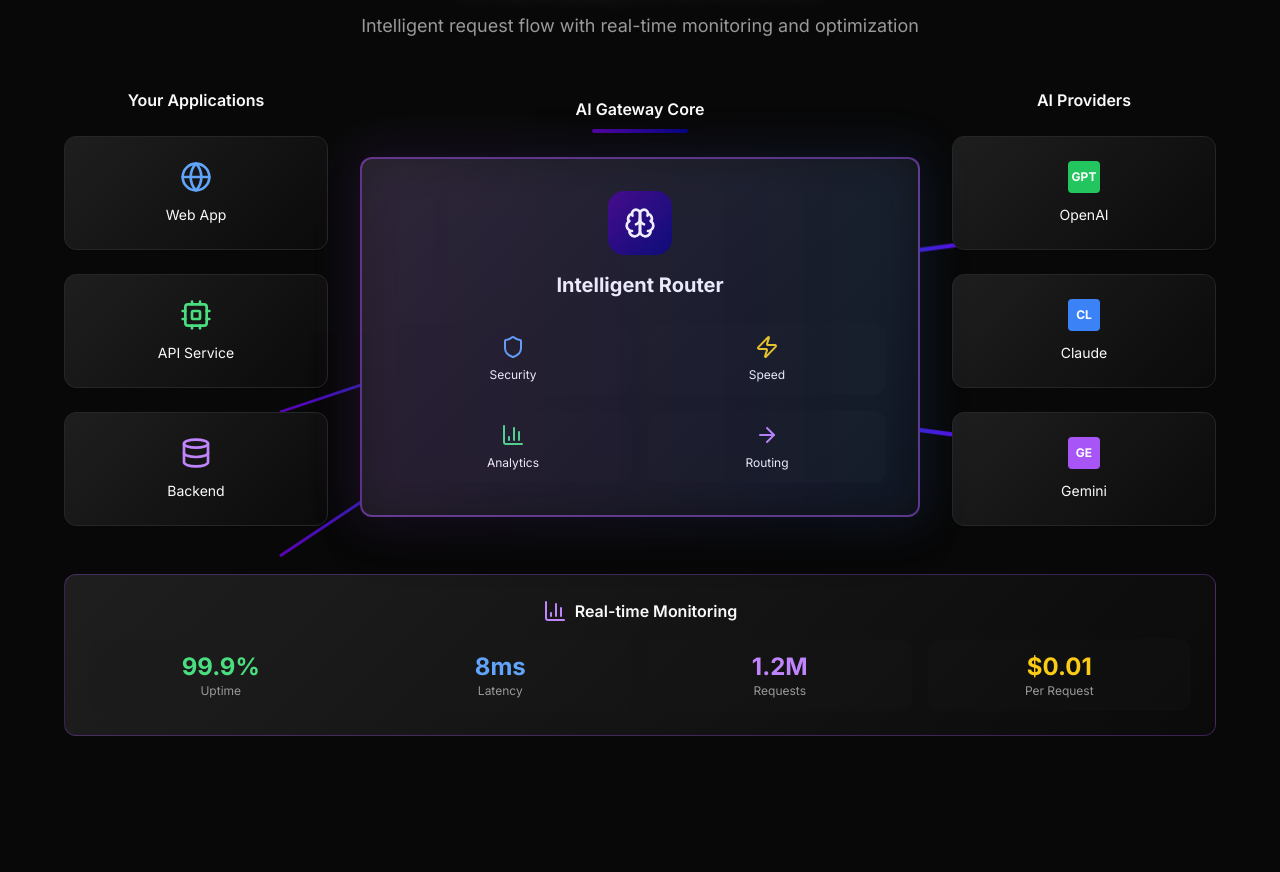
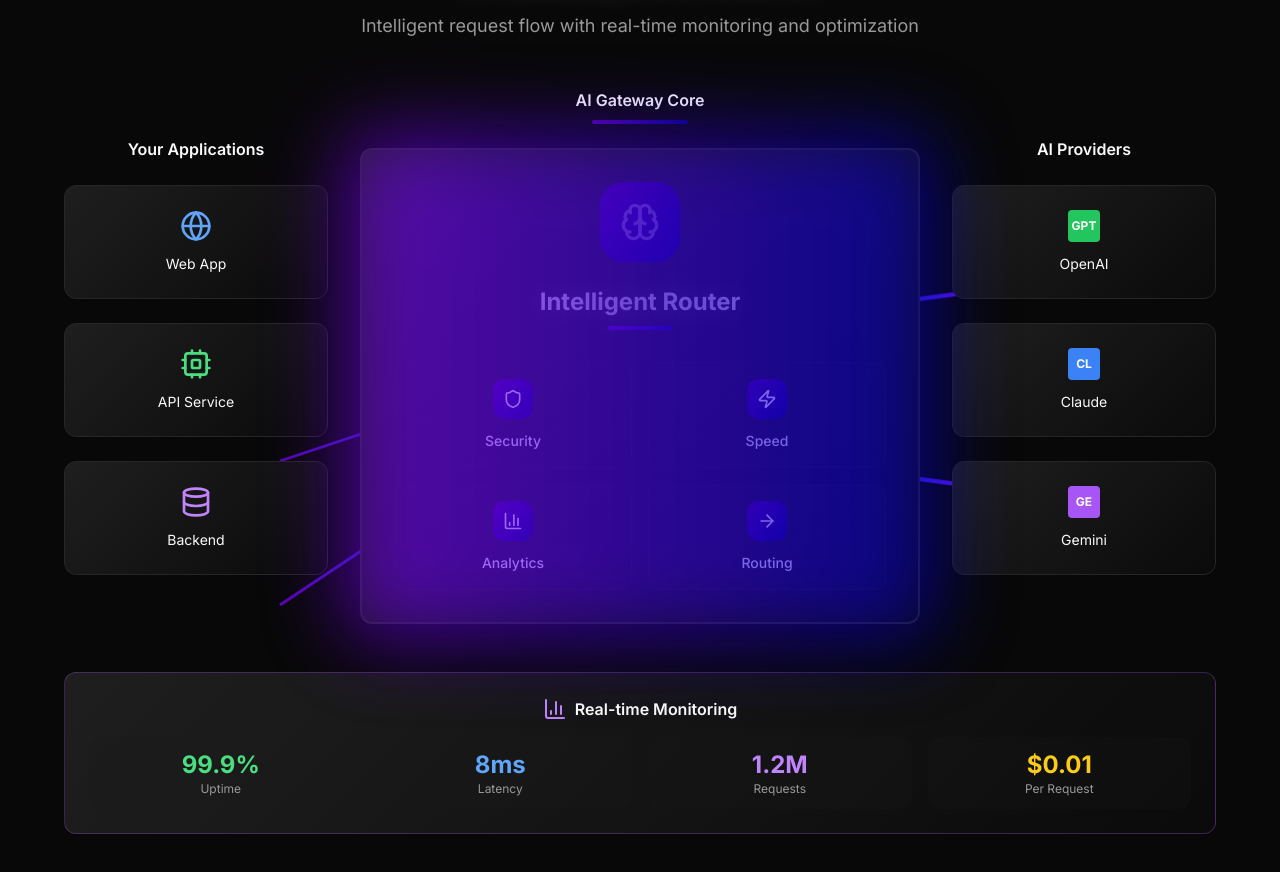
Before and after one commit to madanvinitha/insightful-ai-portal, a React (Vite) app: page / in a window 1280 px wide. Shown: the part 1900-2772 px from the top of the page. Built offline with nearby package versions, Linux system fonts and the light colour scheme.

Commit message:
Refine Gateway Core
Improve the Gateway Core component with subtle enhancements to its design and functionality.

```diff
--- a/src/components/ui/flow-diagram.tsx
+++ b/src/components/ui/flow-diagram.tsx
@@ -89,38 +89,50 @@ const FlowDiagram = () => {
 
             <div className="relative">
               {/* Main Gateway Card */}
-              <Card className="card-elegant border-2 border-purple-500/50 shadow-2xl transform hover:scale-105 transition-all duration-500">
-                <CardContent className="p-8">
-                  <div className="text-center mb-6">
-                    <div className="w-16 h-16 bg-gradient-accent rounded-2xl flex items-center justify-center mx-auto mb-4">
-                      <Brain className="h-8 w-8 text-white" />
+              <Card className="card-elegant border-2 border-gradient-wire shadow-2xl transform hover:scale-105 transition-all duration-500 relative overflow-hidden">
+                <div className="absolute inset-0 bg-gradient-accent/5"></div>
+                <CardContent className="p-8 relative z-10">
+                  <div className="text-center mb-8">
+                    <div className="relative w-20 h-20 bg-gradient-accent rounded-3xl flex items-center justify-center mx-auto mb-6 shadow-glow">
+                      <Brain className="h-10 w-10 text-white animate-pulse" />
+                      <div className="absolute inset-0 bg-gradient-accent rounded-3xl animate-glow opacity-50"></div>
                     </div>
-                    <h5 className="text-xl font-bold text-foreground">Intelligent Router</h5>
+                    <h5 className="text-2xl font-bold hero-text mb-2">Intelligent Router</h5>
+                    <div className="w-16 h-1 bg-gradient-wire mx-auto rounded-full animate-glow"></div>
                   </div>
 
                   <div className="grid grid-cols-2 gap-4">
-                    <div className="text-center p-3 bg-accent/30 rounded-lg">
-                      <Shield className="h-6 w-6 text-blue-400 mx-auto mb-2" />
-                      <div className="text-xs text-foreground">Security</div>
+                    <div className="text-center p-4 bg-gradient-to-br from-accent/40 to-accent/20 rounded-xl border border-border/30 hover:border-border/60 transition-all duration-300 hover:scale-105">
+                      <div className="w-10 h-10 bg-gradient-accent rounded-lg flex items-center justify-center mx-auto mb-3">
+                        <Shield className="h-5 w-5 text-white" />
+                      </div>
+                      <div className="text-sm font-medium text-foreground">Security</div>
                     </div>
-                    <div className="text-center p-3 bg-accent/30 rounded-lg">
-                      <Zap className="h-6 w-6 text-yellow-400 mx-auto mb-2" />
-                      <div className="text-xs text-foreground">Speed</div>
+                    <div className="text-center p-4 bg-gradient-to-br from-accent/40 to-accent/20 rounded-xl border border-border/30 hover:border-border/60 transition-all duration-300 hover:scale-105">
+                      <div className="w-10 h-10 bg-gradient-accent rounded-lg flex items-center justify-center mx-auto mb-3">
+                        <Zap className="h-5 w-5 text-white" />
+                      </div>
+                      <div className="text-sm font-medium text-foreground">Speed</div>
                     </div>
-                    <div className="text-center p-3 bg-accent/30 rounded-lg">
-                      <BarChart3 className="h-6 w-6 text-green-400 mx-auto mb-2" />
-                      <div className="text-xs text-foreground">Analytics</div>
+                    <div className="text-center p-4 bg-gradient-to-br from-accent/40 to-accent/20 rounded-xl border border-border/30 hover:border-border/60 transition-all duration-300 hover:scale-105">
+                      <div className="w-10 h-10 bg-gradient-accent rounded-lg flex items-center justify-center mx-auto mb-3">
+                        <BarChart3 className="h-5 w-5 text-white" />
+                      </div>
+                      <div className="text-sm font-medium text-foreground">Analytics</div>
                     </div>
-                    <div className="text-center p-3 bg-accent/30 rounded-lg">
-                      <ArrowRight className="h-6 w-6 text-purple-400 mx-auto mb-2" />
-                      <div className="text-xs text-foreground">Routing</div>
+                    <div className="text-center p-4 bg-gradient-to-br from-accent/40 to-accent/20 rounded-xl border border-border/30 hover:border-border/60 transition-all duration-300 hover:scale-105">
+                      <div className="w-10 h-10 bg-gradient-accent rounded-lg flex items-center justify-center mx-auto mb-3">
+                        <ArrowRight className="h-5 w-5 text-white" />
+                      </div>
+                      <div className="text-sm font-medium text-foreground">Routing</div>
                     </div>
                   </div>
                 </CardContent>
               </Card>
 
-              {/* Pulse Effect */}
-              <div className="absolute -inset-2 bg-gradient-to-r from-purple-500/20 to-blue-500/20 rounded-2xl blur-xl animate-glow"></div>
+              {/* Enhanced Pulse Effects */}
+              <div className="absolute -inset-4 bg-gradient-wire rounded-3xl blur-2xl animate-glow opacity-30"></div>
+              <div className="absolute -inset-2 bg-gradient-accent/20 rounded-2xl blur-xl animate-pulse"></div>
             </div>
           </div>
 
```
